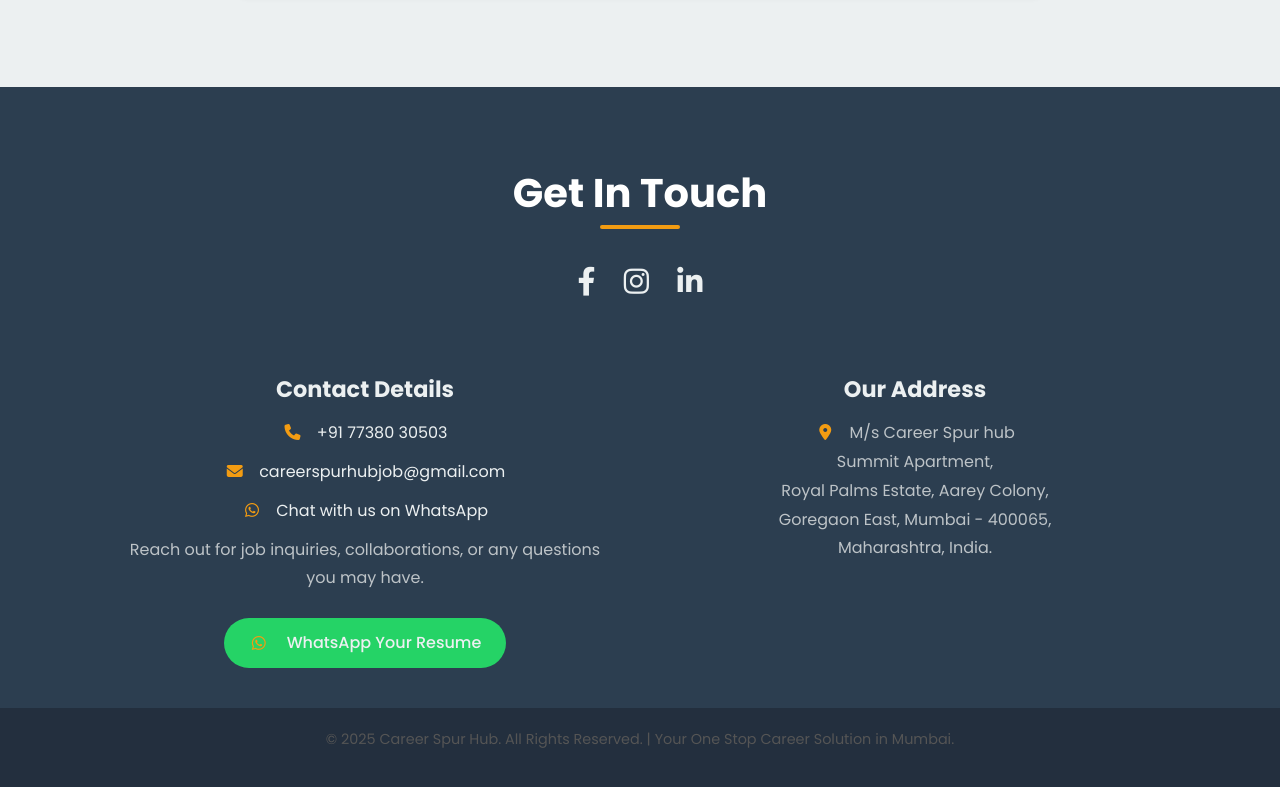
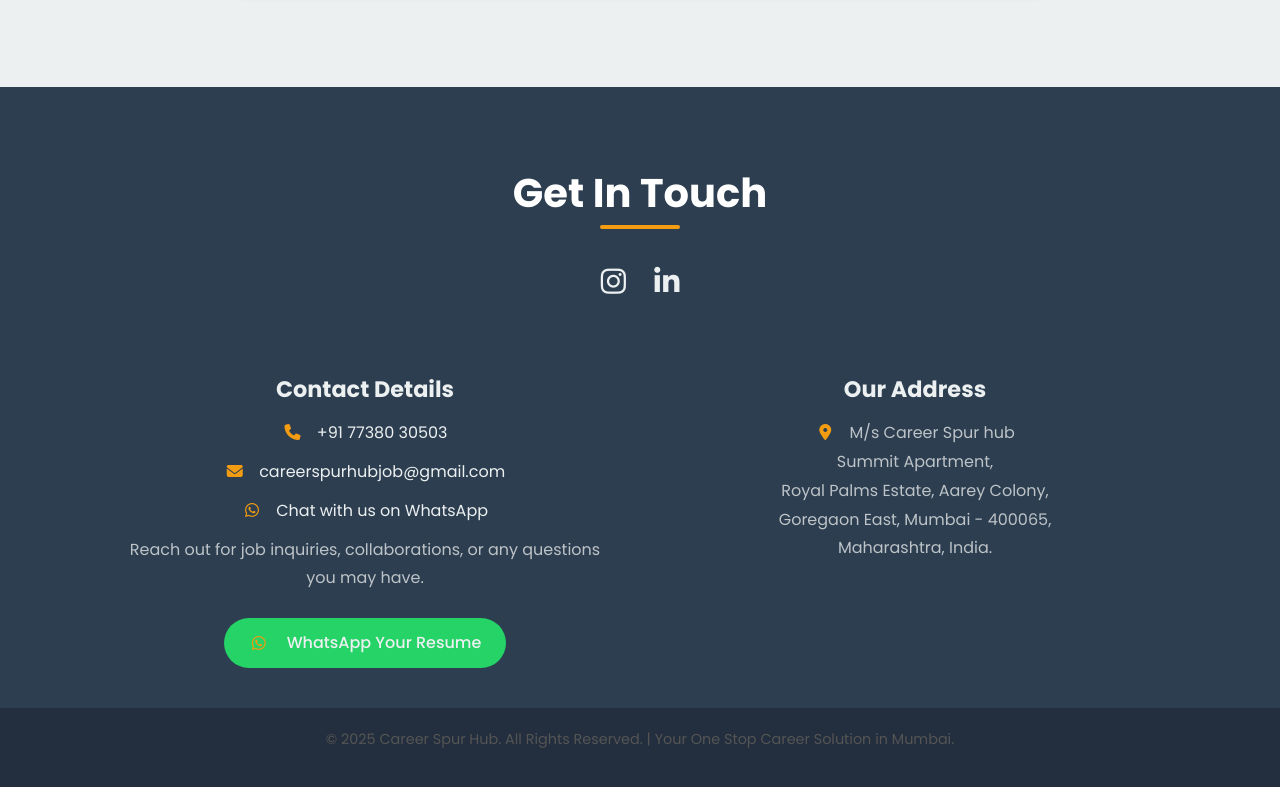
Before and after one commit to digisatyam/careerspurhub, a plain HTML site: page index.html in a window 1280 px wide. Shown: the part 5227-6014 px from the top of the page. Drawn offline with Linux system fonts and the light colour scheme.

Commit message:
index.html

```diff
--- a/index.html
+++ b/index.html
@@ -950,7 +950,6 @@
                 <div class="social-media-icons">
                      <!-- Optional: You can add a heading like this -->
                      <!-- <h3>Connect with Us</h3> -->
-                    <a href="https://example.com" target="_blank" aria-label="Visit our Facebook page"><i class="fab fa-facebook-f"></i></a>
                     <a href="https://www.instagram.com/careerspur/" target="_blank" aria-label="Visit our Instagram profile"><i class="fab fa-instagram"></i></a>
                     <a href="https://www.linkedin.com/in/career-spur-hub-3888b7288/" target="_blank" aria-label="Visit our LinkedIn profile"><i class="fab fa-linkedin-in"></i></a>
                 </div>
```
